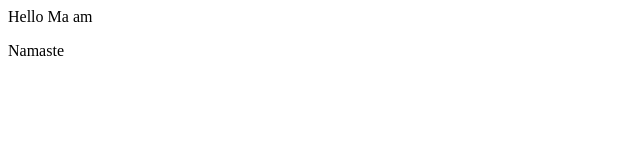
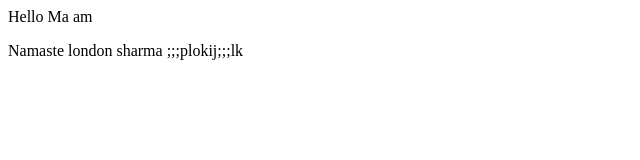
Before and after one commit to mafatah/testing, a plain HTML site: page index.html in a window 1280 px wide. Shown: the whole page, without its empty margins (0-640 px from the left). Drawn offline with Linux system fonts and the light colour scheme.

Commit message:
Update index.html

```diff
--- a/index.html
+++ b/index.html
@@ -1,6 +1,6 @@
 <html>
 	<title> Mzad </title>
 	<p>	Hello Ma    am      </p>
-	<p>	Namaste     </p>
+	<p>	Namaste   london sharma ;;;plokij;;;lk    </p>
 
 </html>
```
